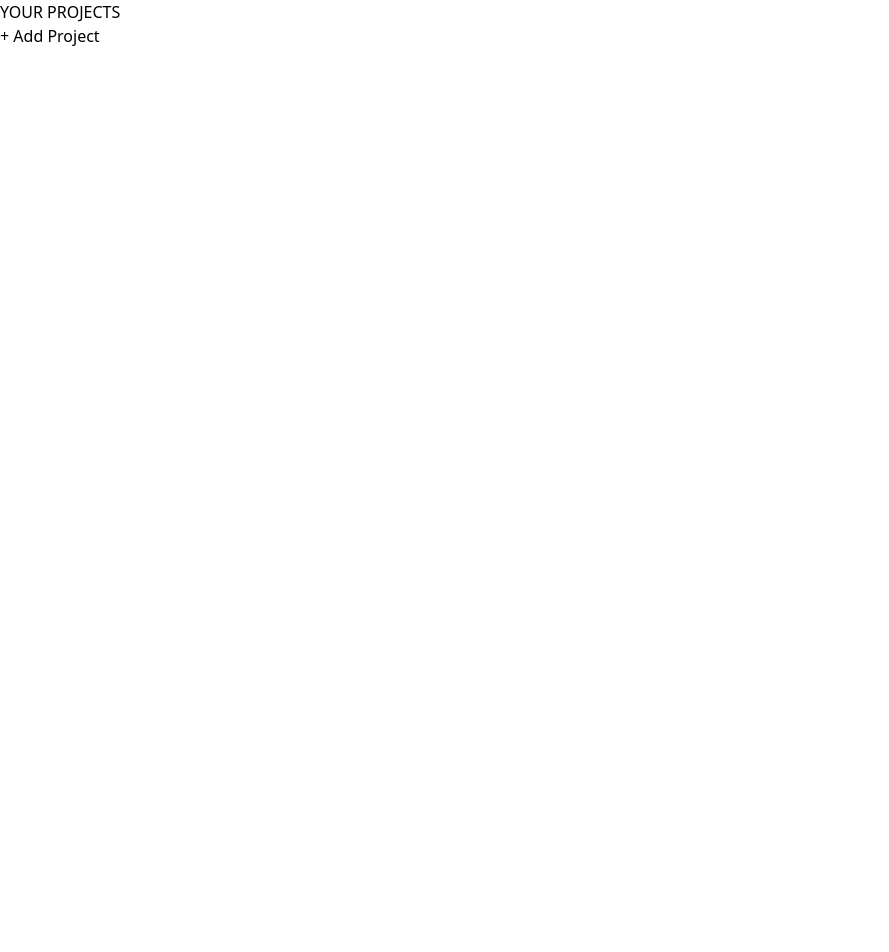
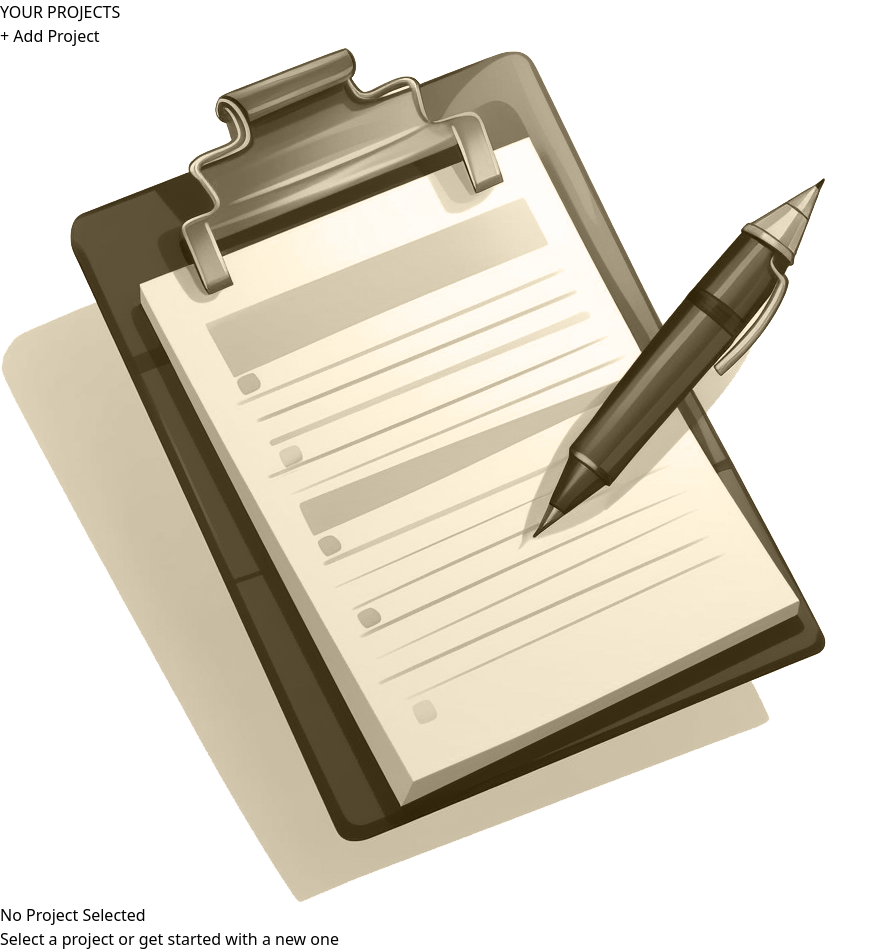
Before and after one commit to mihaisacalianu/01-starting-projectCourse, a React (Vite) app: page / in a window 1280 px wide. Shown: the top 952 px of the page, without its empty margins (0-889 px from the left). Before the commit the page ends 800 px from the top, so only its background shows below. Built offline with nearby package versions, Linux system fonts and the light colour scheme.

Commit message:
created main content component

```diff
--- a/src/App.jsx
+++ b/src/App.jsx
@@ -1,8 +1,12 @@
 import SideBar from "./components/SideBar";
+import MainContent from "./components/MainContent"
 function App() {
   return (
     <>
+    <div className="flex">
      <SideBar/>
+     <MainContent />
+     </div>
     </>
   );
 }
--- /dev/null
+++ b/src/components/MainContent.jsx
@@ -0,0 +1,14 @@
+import noProjects from "../assets/no-projects.png";
+export default function SideBar(){
+  return(
+    <>
+      <div className="flex-col justify-center items-center text-center h-[100dvh] mt-6 w-[70%]">
+        <img src={noProjects} alt="no projects image" className="h-[100px] w-[100px] mx-auto"/>
+        <h2 className="font-extrabold mb-4">No Project Selected</h2>
+        <p>Select a project or get started with a new one</p>
+        <button className="bg-black text-gray-400 px-2 py-1 rounded-lg mt-4">Create new project</button>
+      </div>
+    </>
+  );
+
+}
```
